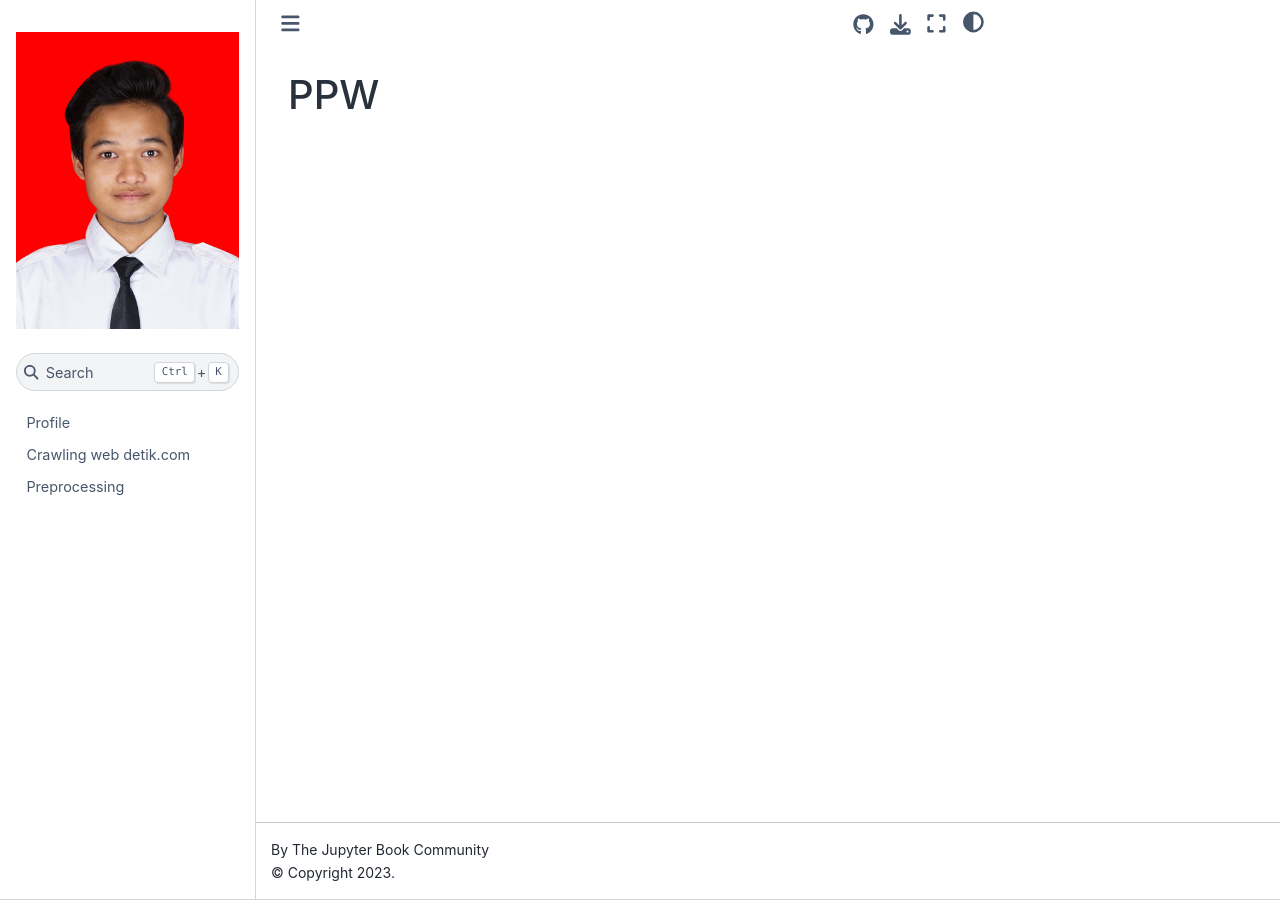
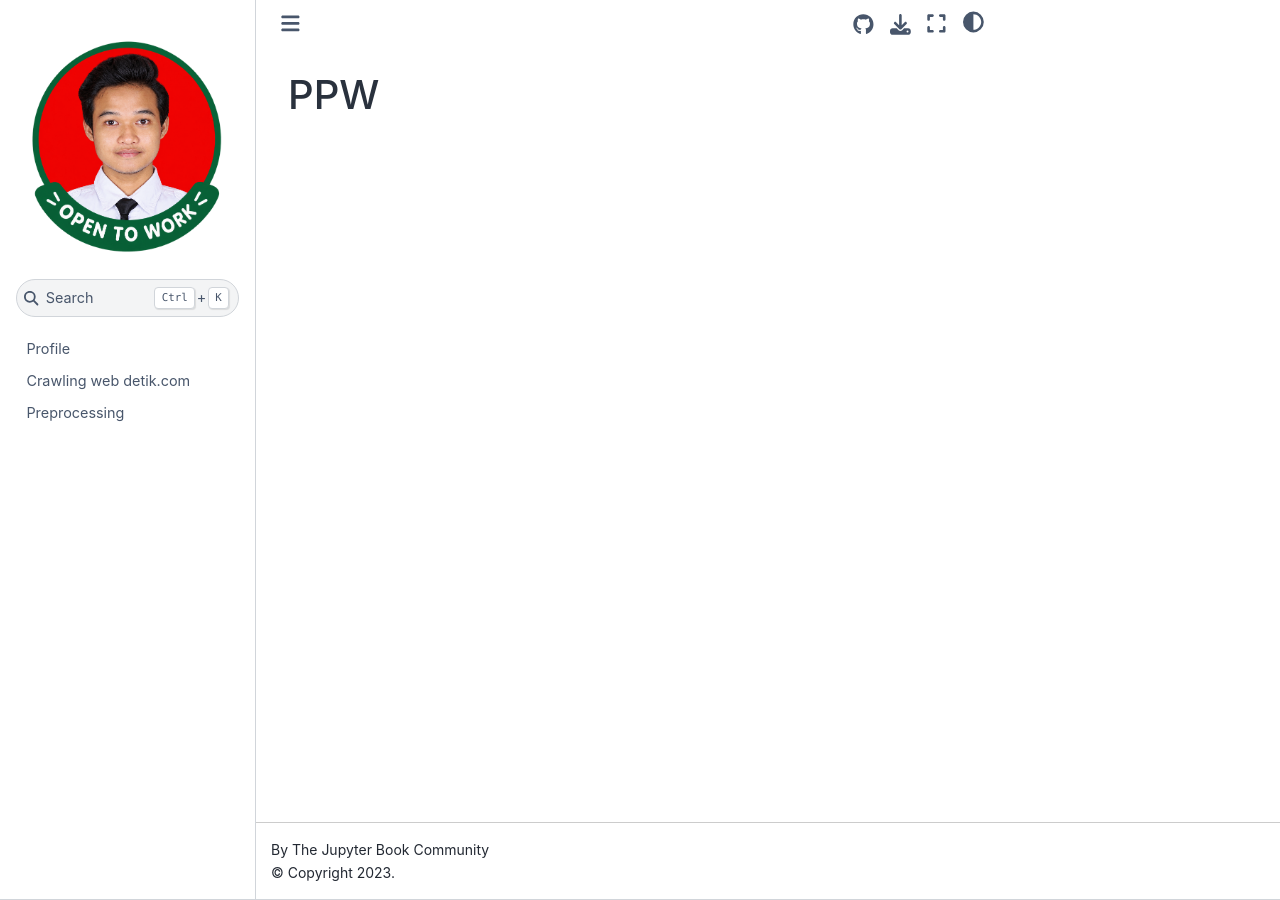
Before and after one commit to javiernindis1/PPW, a Jupyter Book: the page built from README.md, in a window 1280 px wide. Built offline with Jupyter Book 1.0.4 settings and Sphinx 7.4.7 and the Sphinx Book theme 1.1.4, drawn with Linux system fonts in a browser that asks for light colours.

Commit message:
update foto profile

```diff
--- a/_config.yml
+++ b/_config.yml
@@ -3,7 +3,7 @@
 
 title: My sample book
 author: The Jupyter Book Community
-logo: fotoku.jpg
+logo: foto.png
 
 # Force re-execution of notebooks on each build.
 # See https://jupyterbook.org/content/execute.html
```
Also changed, not shown: foto.png (added).
